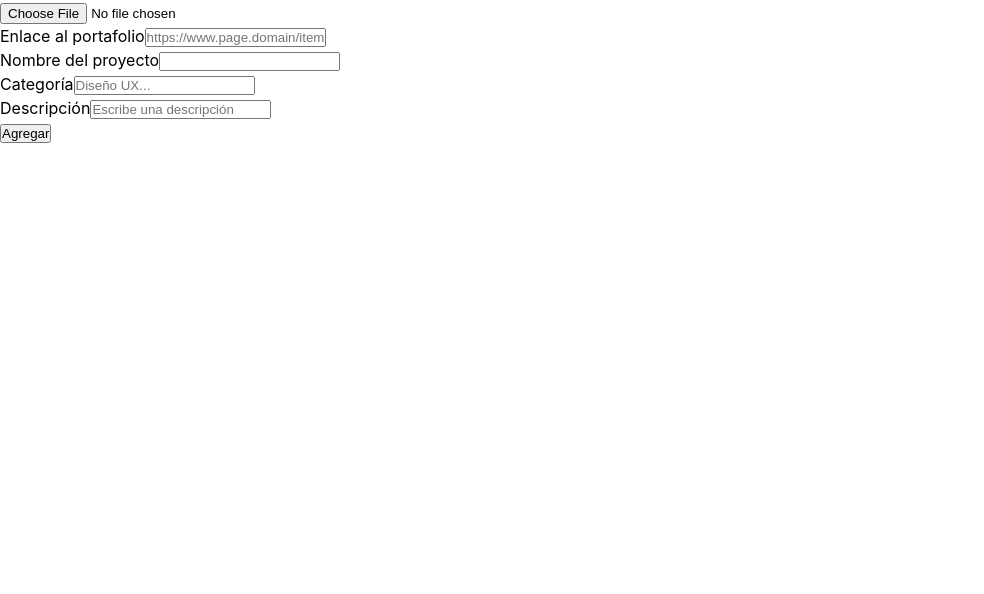
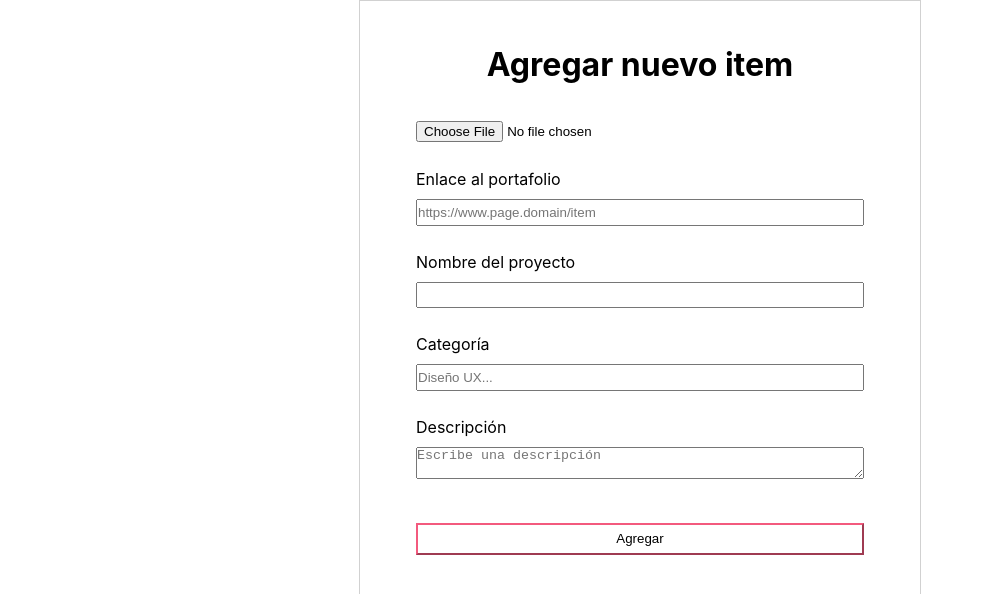
Before and after one commit to eduhsoto/tania-react, a React (Create React App) app: page /additem in a window 1280 px wide. Shown: the top 594 px of the page, without its empty margins (0-984 px from the left). Built offline with nearby package versions, Linux system fonts and the light colour scheme; no server answers; sample sign-in values are in the browser's storage.

Commit message:
add item form style

```diff
--- /dev/null
+++ b/src/assets/styled-components/dashboard/sub/AddItem.ts
@@ -0,0 +1,16 @@
+import styled from "styled-components";
+import { FormStyle } from "../../login/Login";
+
+export const FormAdd = styled(FormStyle) `
+width: 35%;
+
+h1 {
+    text-align: center;
+    margin-bottom: 20px;
+}
+
+img{
+    width: 100%;
+    align-self: center;
+}
+`
--- a/src/pages/dashboard/sub/AddItem.tsx
+++ b/src/pages/dashboard/sub/AddItem.tsx
@@ -5,6 +5,8 @@ import { getDownloadURL } from 'firebase/storage'
 import { useNavigate } from 'react-router-dom'
 import type React from 'react'
 import { useState } from 'react'
+import { Button, GroupForm, LoginDiv } from '../../../assets/styled-components/login/Login'
+import { FormAdd } from '../../../assets/styled-components/dashboard/sub/AddItem'
 
 interface Inputs {
   image: FileList
@@ -42,9 +44,12 @@ const AddItem = (): JSX.Element => {
   }
 
   const onSubmit: SubmitHandler<Inputs> = async (data) => {
-    if(data.image[0].type !== 'image/jpeg' && data.image[0].type !== 'image/png'){
+    if (
+      data.image[0].type !== 'image/jpeg' &&
+      data.image[0].type !== 'image/png'
+    ) {
       setValidationImg(true)
-    }else{
+    } else {
       try {
         const snapshot = await uploadFile(data.image[0])
         const idImage = snapshot.metadata.fullPath
@@ -66,9 +71,10 @@ const AddItem = (): JSX.Element => {
   }
 
   return (
-    <>
-      <form onSubmit={handleSubmit(onSubmit)}>
-        <div>
+    <LoginDiv>
+      <FormAdd onSubmit={handleSubmit(onSubmit)}>
+      <h1>Agregar nuevo item</h1>
+        <GroupForm>
           {previewImg != null && (
             <div>
               <img src={previewImg} alt='preview' />
@@ -82,10 +88,12 @@ const AddItem = (): JSX.Element => {
             })}
             onChange={handleImage}
           />
-          {validationImg && <p>Formato de imagen no válido, solo suba jpg/png</p>}
+          {validationImg && (
+            <p>Formato de imagen no válido, solo suba jpg/png</p>
+          )}
           {errors.image?.type === 'required' && <p>La imagen es requerida</p>}
-        </div>
-        <div>
+        </GroupForm>
+        <GroupForm>
           <label htmlFor='link'>Enlace al portafolio</label>
           <input
             type='text'
@@ -97,8 +105,8 @@ const AddItem = (): JSX.Element => {
           />
           {errors.link?.type === 'required' && <p>El enlace es requerido</p>}
           {errors.link?.type === 'pattern' && <p>Ingrese un enlace válido</p>}
-        </div>
-        <div>
+        </GroupForm>
+        <GroupForm>
           <label htmlFor='nameP'>Nombre del proyecto</label>
           <input
             type='text'
@@ -111,8 +119,8 @@ const AddItem = (): JSX.Element => {
             <p>El nombre del proyecto es requerido</p>
           )}
           {errors.nameP?.type === 'pattern' && <p>Solo incluya letras</p>}
-        </div>
-        <div>
+        </GroupForm>
+        <GroupForm>
           <label htmlFor='pass'>Categoría</label>
           <input
             type='text'
@@ -126,11 +134,10 @@ const AddItem = (): JSX.Element => {
             <p>La categoría es requerida</p>
           )}
           {errors.category?.type === 'pattern' && <p>Solo incluya letras</p>}
-        </div>
-        <div>
+        </GroupForm>
+        <GroupForm>
           <label htmlFor='pass'>Descripción</label>
-          <input
-            type='text'
+          <textarea
             {...register('description', {
               required: true,
               pattern: /^[ a-zA-ZÑñáéíóúÁÉÍÓÚ. ]+$/i,
@@ -141,10 +148,10 @@ const AddItem = (): JSX.Element => {
             <p>La descripción es requerida</p>
           )}
           {errors.description?.type === 'pattern' && <p>Solo incluya letras</p>}
-        </div>
-        <button type='submit'>Agregar</button>
-      </form>
-    </>
+        </GroupForm>
+        <Button type='submit'>Agregar</Button>
+      </FormAdd>
+    </LoginDiv>
   )
 }
 
```
